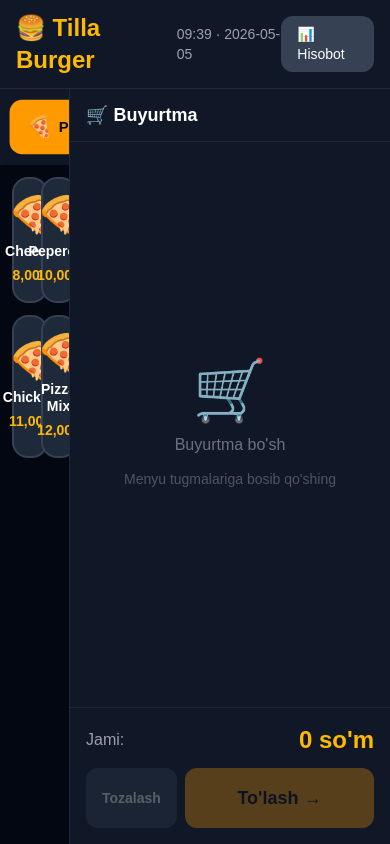
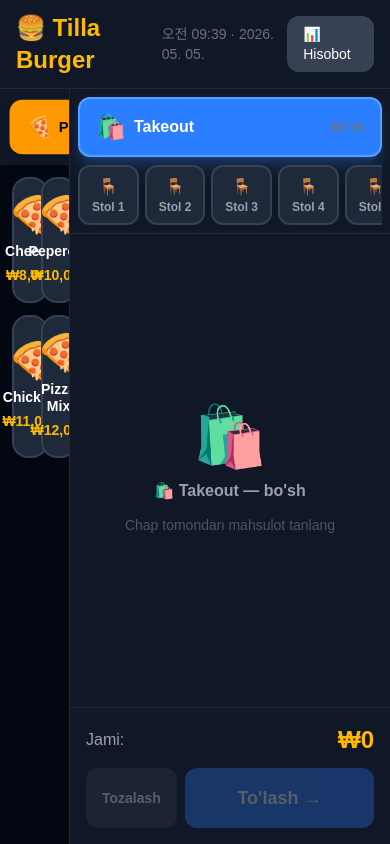
Before and after one commit to abbosaliboev/tilla-burger-pos, a Next.js app: page / in a window 390 px wide. Built offline with nearby package versions, Linux system fonts and the light colour scheme.

Commit message:
POS tizimi

```diff
--- a/app/page.tsx
+++ b/app/page.tsx
@@ -1,14 +1,34 @@
 'use client';
 
-import { useState, useEffect } from 'react';
+import { useState, useEffect, useCallback } from 'react';
 import { categories, menuItems } from '@/lib/menu';
-import { CartItem, MenuItem, Order, PaymentMethod } from '@/lib/types';
+import { CartItem, MenuItem, Order, PaymentMethod, TableSession } from '@/lib/types';
 import { saveOrder, formatPrice } from '@/lib/storage';
 import Link from 'next/link';
 
+const TABLE_COUNT = 5;
+
+function initTables(): TableSession[] {
+  const tables: TableSession[] = Array.from({ length: TABLE_COUNT }, (_, i) => ({
+    id: `table-${i + 1}`,
+    name: `Stol ${i + 1}`,
+    type: 'dine-in',
+    cart: [],
+  }));
+  tables.push({ id: 'takeout', name: '🛍️ Takeout', type: 'takeout', cart: [] });
+  return tables;
+}
+
+const methodLabel: Record<PaymentMethod, string> = {
+  cash: '💵 Naqd pul',
+  card: '💳 Karta',
+  transfer: '📲 Transfer',
+};
+
 export default function POSPage() {
   const [activeCategory, setActiveCategory] = useState('pizza');
-  const [cart, setCart] = useState<CartItem[]>([]);
+  const [tables, setTables] = useState<TableSession[]>(initTables);
+  const [activeTableId, setActiveTableId] = useState('takeout');
   const [showPayment, setShowPayment] = useState(false);
   const [showReceipt, setShowReceipt] = useState(false);
   const [lastOrder, setLastOrder] = useState<Order | null>(null);
@@ -18,9 +38,9 @@
     const tick = () => {
       const now = new Date();
       setCurrentTime(
-        now.toLocaleTimeString('uz-UZ', { hour: '2-digit', minute: '2-digit' }) +
+        now.toLocaleTimeString('ko-KR', { hour: '2-digit', minute: '2-digit' }) +
           ' · ' +
-          now.toLocaleDateString('uz-UZ', { day: '2-digit', month: '2-digit', year: 'numeric' })
+          now.toLocaleDateString('ko-KR', { day: '2-digit', month: '2-digit', year: 'numeric' })
       );
     };
     tick();
@@ -28,37 +48,72 @@
     return () => clearInterval(interval);
   }, []);
 
+  const activeTable = tables.find((t) => t.id === activeTableId)!;
+  const cart = activeTable.cart;
   const filteredItems = menuItems.filter((item) => item.category === activeCategory);
+  const total = cart.reduce((sum, c) => sum + c.item.price * c.quantity, 0);
+  const cartCount = cart.reduce((sum, c) => sum + c.quantity, 0);
+
+  const updateTableCart = useCallback(
+    (tableId: string, updater: (cart: CartItem[]) => CartItem[]) => {
+      setTables((prev) =>
+        prev.map((t) =>
+          t.id === tableId
+            ? {
+                ...t,
+                cart: updater(t.cart),
+                openedAt: t.cart.length === 0 && updater(t.cart).length > 0
+                  ? new Date().toISOString()
+                  : t.openedAt,
+              }
+            : t
+        )
+      );
+    },
+    []
+  );
 
   const addToCart = (item: MenuItem) => {
-    setCart((prev) => {
+    updateTableCart(activeTableId, (prev) => {
       const existing = prev.find((c) => c.item.id === item.id);
       if (existing) {
         return prev.map((c) => (c.item.id === item.id ? { ...c, quantity: c.quantity + 1 } : c));
       }
       return [...prev, { item, quantity: 1 }];
     });
+    // Set openedAt on first item
+    setTables((prev) =>
+      prev.map((t) =>
+        t.id === activeTableId && t.cart.length === 0 && !t.openedAt
+          ? { ...t, openedAt: new Date().toISOString() }
+          : t
+      )
+    );
   };
 
   const changeQty = (itemId: string, delta: number) => {
-    setCart((prev) =>
+    updateTableCart(activeTableId, (prev) =>
       prev
         .map((c) => (c.item.id === itemId ? { ...c, quantity: c.quantity + delta } : c))
         .filter((c) => c.quantity > 0)
     );
   };
 
-  const removeFromCart = (itemId: string) => {
-    setCart((prev) => prev.filter((c) => c.item.id !== itemId));
+  const clearTable = (tableId: string) => {
+    setTables((prev) =>
+      prev.map((t) =>
+        t.id === tableId ? { ...t, cart: [], openedAt: undefined } : t
+      )
+    );
   };
-
-  const total = cart.reduce((sum, c) => sum + c.item.price * c.quantity, 0);
-  const cartCount = cart.reduce((sum, c) => sum + c.quantity, 0);
 
   const confirmPayment = (method: PaymentMethod) => {
     const now = new Date();
     const order: Order = {
       id: Date.now().toString(),
+      tableId: activeTable.id,
+      tableName: activeTable.name,
+      orderType: activeTable.type,
       items: cart,
       subtotal: total,
       total,
@@ -68,16 +123,16 @@
     };
     saveOrder(order);
     setLastOrder(order);
-    setCart([]);
+    clearTable(activeTableId);
     setShowPayment(false);
     setShowReceipt(true);
   };
 
-  const methodLabel: Record<PaymentMethod, string> = {
-    cash: '💵 Naqd pul',
-    card: '💳 Karta',
-    transfer: '📲 Hisob (Transfer)',
-  };
+  const tableTotal = (t: TableSession) =>
+    t.cart.reduce((s, c) => s + c.item.price * c.quantity, 0);
+
+  const tableItemCount = (t: TableSession) =>
+    t.cart.reduce((s, c) => s + c.quantity, 0);
 
   return (
     <div className="flex flex-col h-screen bg-gray-950 text-white overflow-hidden">
@@ -85,7 +140,7 @@
       <header className="flex items-center justify-between px-4 py-3 bg-gray-900 border-b border-gray-800 shrink-0">
         <div className="flex items-center gap-3">
           <span className="text-2xl font-bold text-amber-400">🍔 Tilla Burger</span>
-          <span className="text-gray-400 text-sm">{currentTime}</span>
+          <span className="text-gray-500 text-sm">{currentTime}</span>
         </div>
         <Link
           href="/reports"
@@ -143,7 +198,7 @@
                       {item.name}
                     </span>
                     <span className="text-amber-400 font-bold text-sm">
-                      {item.price.toLocaleString('uz-UZ')}
+                      {formatPrice(item.price)}
                     </span>
                   </button>
                 );
@@ -152,25 +207,83 @@
           </div>
         </div>
 
-        {/* RIGHT: Cart */}
+        {/* RIGHT: Tables + Cart */}
         <div className="flex flex-col w-80 lg:w-96 bg-gray-900 shrink-0">
-          <div className="px-4 py-3 border-b border-gray-800 shrink-0">
-            <h2 className="font-bold text-lg">
-              🛒 Buyurtma{' '}
-              {cartCount > 0 && (
-                <span className="text-amber-400">({cartCount} ta)</span>
+          {/* Tab header */}
+          <div className="shrink-0 border-b border-gray-800 p-2 space-y-2">
+
+            {/* Takeout — katta, birinchi */}
+            {(() => {
+              const t = tables.find((x) => x.id === 'takeout')!;
+              const isActive = activeTableId === 'takeout';
+              const hasItems = t.cart.length > 0;
+              return (
+                <button
+                  onClick={() => setActiveTableId('takeout')}
+                  className={`w-full flex items-center justify-between px-4 py-3 rounded-xl border-2 font-bold transition-all ${
+                    isActive
+                      ? 'bg-blue-500 border-blue-400 text-white shadow-lg shadow-blue-500/30'
+                      : hasItems
+                      ? 'bg-blue-500/15 border-blue-500 text-blue-300'
+                      : 'bg-gray-800 border-gray-700 text-gray-300 hover:bg-gray-700 hover:border-blue-500/50'
+                  }`}
+                >
+                  <div className="flex items-center gap-2">
+                    <span className="text-2xl">🛍️</span>
+                    <span className="text-base">Takeout</span>
+                  </div>
+                  {hasItems ? (
+                    <span className={`text-sm font-bold ${isActive ? 'text-white' : 'text-blue-300'}`}>
+                      {tableItemCount(t)} ta · {formatPrice(tableTotal(t))}
+                    </span>
+                  ) : (
+                    <span className="text-xs text-gray-500">Bo&apos;sh</span>
                   )}
-            </h2>
+                </button>
+              );
+            })()}
+
+            {/* Dine-in stollar — kichik qator */}
+            <div className="flex gap-1.5 overflow-x-auto">
+              {tables
+                .filter((t) => t.type === 'dine-in')
+                .map((t) => {
+                  const hasItems = t.cart.length > 0;
+                  const isActive = t.id === activeTableId;
+                  return (
+                    <button
+                      key={t.id}
+                      onClick={() => setActiveTableId(t.id)}
+                      className={`relative flex flex-col items-center justify-center px-3 py-2 rounded-xl transition-all shrink-0 min-w-[58px] border-2 ${
+                        isActive
+                          ? 'bg-amber-500 border-amber-400 text-gray-950'
+                          : hasItems
+                          ? 'bg-green-500/15 border-green-500 text-green-400'
+                          : 'bg-gray-800 border-gray-700 text-gray-400 hover:bg-gray-700'
+                      }`}
+                    >
+                      <span className="text-base">🪑</span>
+                      <span className="text-xs font-bold whitespace-nowrap">{t.name}</span>
+                      {hasItems && !isActive && (
+                        <span className="text-[10px] font-bold text-green-300">
+                          {tableItemCount(t)} ta
+                        </span>
+                      )}
+                    </button>
+                  );
+                })}
+            </div>
+
           </div>
 
           {/* Cart items */}
           <div className="flex-1 overflow-y-auto">
             {cart.length === 0 ? (
               <div className="flex flex-col items-center justify-center h-full text-gray-500 gap-3">
-                <span className="text-6xl">🛒</span>
-                <span className="text-base">Buyurtma bo&apos;sh</span>
+                <span className="text-6xl">{activeTable.type === 'takeout' ? '🛍️' : '🪑'}</span>
+                <span className="text-base font-semibold text-gray-400">{activeTable.name} — bo&apos;sh</span>
                 <span className="text-sm text-center px-6 text-gray-600">
-                  Menyu tugmalariga bosib qo&apos;shing
+                  Chap tomondan mahsulot tanlang
                 </span>
               </div>
             ) : (
@@ -183,9 +296,9 @@
                     <div className="flex-1 min-w-0">
                       <div className="font-medium text-sm truncate">{cartItem.item.name}</div>
                       <div className="text-amber-400 text-xs mt-0.5">
-                        {cartItem.item.price.toLocaleString('uz-UZ')} × {cartItem.quantity} ={' '}
+                        {formatPrice(cartItem.item.price)} × {cartItem.quantity} ={' '}
                         <span className="font-bold">
-                          {(cartItem.item.price * cartItem.quantity).toLocaleString('uz-UZ')}
+                          {formatPrice(cartItem.item.price * cartItem.quantity)}
                         </span>
                       </div>
                     </div>
@@ -205,7 +318,7 @@
                       </button>
                     </div>
                     <button
-                      onClick={() => removeFromCart(cartItem.item.id)}
+                      onClick={() => changeQty(cartItem.item.id, -cartItem.quantity)}
                       className="w-8 h-8 rounded-lg bg-gray-700 hover:bg-red-600 flex items-center justify-center text-gray-400 hover:text-white transition-colors shrink-0 text-sm"
                     >
                       ✕
@@ -224,7 +337,7 @@
             </div>
             <div className="flex gap-2">
               <button
-                onClick={() => setCart([])}
+                onClick={() => clearTable(activeTableId)}
                 disabled={cart.length === 0}
                 className="px-4 py-4 rounded-xl bg-gray-700 hover:bg-gray-600 disabled:opacity-30 disabled:cursor-not-allowed font-semibold transition-colors text-sm"
               >
@@ -233,7 +346,11 @@
               <button
                 onClick={() => setShowPayment(true)}
                 disabled={cart.length === 0}
-                className="flex-1 py-4 rounded-xl bg-amber-500 hover:bg-amber-400 disabled:opacity-30 disabled:cursor-not-allowed font-bold text-gray-950 text-lg transition-colors"
+                className={`flex-1 py-4 rounded-xl font-bold text-lg transition-colors disabled:opacity-30 disabled:cursor-not-allowed ${
+                  activeTable.type === 'takeout'
+                    ? 'bg-blue-500 hover:bg-blue-400 text-white'
+                    : 'bg-amber-500 hover:bg-amber-400 text-gray-950'
+                }`}
               >
                 To&apos;lash →
               </button>
@@ -242,17 +359,44 @@
         </div>
       </div>
 
+      {/* Occupied tables overview bar */}
+      {tables.some((t) => t.cart.length > 0) && (
+        <div className="shrink-0 bg-gray-900 border-t border-gray-800 px-4 py-2 flex gap-3 overflow-x-auto">
+          <span className="text-gray-500 text-xs shrink-0 self-center">Faol:</span>
+          {tables
+            .filter((t) => t.cart.length > 0)
+            .map((t) => (
+              <button
+                key={t.id}
+                onClick={() => setActiveTableId(t.id)}
+                className={`flex items-center gap-2 px-3 py-1.5 rounded-lg text-xs font-medium shrink-0 transition-colors ${
+                  t.id === activeTableId
+                    ? 'bg-amber-500 text-gray-950'
+                    : t.type === 'takeout'
+                    ? 'bg-blue-500/20 text-blue-400 border border-blue-500/40'
+                    : 'bg-green-500/20 text-green-400 border border-green-500/40'
+                }`}
+              >
+                <span>{t.name}</span>
+                <span className="font-bold">{formatPrice(tableTotal(t))}</span>
+              </button>
+            ))}
+        </div>
+      )}
+
       {/* Payment Modal */}
       {showPayment && (
         <div className="fixed inset-0 bg-black/80 backdrop-blur-sm flex items-center justify-center z-50 p-4">
           <div className="bg-gray-900 rounded-3xl p-6 w-full max-w-sm border border-gray-700 shadow-2xl">
-            <h3 className="text-xl font-bold mb-1 text-center">To&apos;lov usulini tanlang</h3>
+            <div className="text-center mb-1">
+              <p className="text-gray-400 text-sm">{activeTable.name}</p>
+              <h3 className="text-xl font-bold">To&apos;lov usulini tanlang</h3>
+            </div>
             <div className="text-center text-amber-400 text-3xl font-bold mb-6">
               {formatPrice(total)}
             </div>
             <div className="flex flex-col gap-3 mb-5">
-              {(Object.entries(methodLabel) as [PaymentMethod, string][]).map(
-                ([method, label]) => (
+              {(Object.entries(methodLabel) as [PaymentMethod, string][]).map(([method, label]) => (
                 <button
                   key={method}
                   onClick={() => confirmPayment(method)}
@@ -260,8 +404,7 @@
                 >
                   {label}
                 </button>
-                )
-              )}
+              ))}
             </div>
             <button
               onClick={() => setShowPayment(false)}
@@ -279,9 +422,9 @@
           <div className="bg-gray-900 rounded-3xl p-6 w-full max-w-sm border border-gray-700 shadow-2xl">
             <div className="text-center mb-5">
               <div className="text-5xl mb-2">✅</div>
-              <h3 className="text-xl font-bold text-green-400">Buyurtma qabul qilindi!</h3>
+              <h3 className="text-xl font-bold text-green-400">To&apos;lov qabul qilindi!</h3>
               <p className="text-gray-400 text-sm mt-1">
-                {methodLabel[lastOrder.paymentMethod]}
+                {lastOrder.tableName} · {methodLabel[lastOrder.paymentMethod]}
               </p>
             </div>
             <div className="bg-gray-800 rounded-2xl p-4 mb-4 space-y-2 max-h-48 overflow-y-auto">
@@ -291,7 +434,7 @@
                     {ci.item.name} × {ci.quantity}
                   </span>
                   <span className="text-amber-400 font-medium">
-                    {(ci.item.price * ci.quantity).toLocaleString('uz-UZ')}
+                    {formatPrice(ci.item.price * ci.quantity)}
                   </span>
                 </div>
               ))}
@@ -304,7 +447,7 @@
               onClick={() => setShowReceipt(false)}
               className="w-full py-4 rounded-xl bg-amber-500 hover:bg-amber-400 text-gray-950 font-bold text-lg transition-colors"
             >
-              Yangi buyurtma
+              OK
             </button>
           </div>
         </div>
--- a/app/reports/page.tsx
+++ b/app/reports/page.tsx
@@ -8,7 +8,7 @@
 const methodLabel: Record<PaymentMethod, string> = {
   cash: '💵 Naqd',
   card: '💳 Karta',
-  transfer: '📲 Hisob',
+  transfer: '📲 Transfer',
 };
 
 const methodColor: Record<PaymentMethod, string> = {
@@ -24,12 +24,18 @@
 
   useEffect(() => {
     const all = getOrders();
-    const dates = [...new Set(all.map((o) => o.date))].sort((a, b) => b.localeCompare(a));
+    const today = new Date().toISOString().split('T')[0];
+    const dateSet = new Set(all.map((o) => o.date));
+    dateSet.add(today); // bugun har doim ko'rinsin
+    const dates = [...dateSet].sort((a, b) => b.localeCompare(a));
     setAllDates(dates);
     setOrders(all.filter((o) => o.date === selectedDate));
   }, [selectedDate]);
 
   const total = orders.reduce((s, o) => s + o.total, 0);
+  const dineInTotal = orders.filter((o) => o.orderType === 'dine-in').reduce((s, o) => s + o.total, 0);
+  const takeoutTotal = orders.filter((o) => o.orderType === 'takeout').reduce((s, o) => s + o.total, 0);
+
   const byMethod = orders.reduce(
     (acc, o) => {
       acc[o.paymentMethod] = (acc[o.paymentMethod] || 0) + o.total;
@@ -51,7 +57,11 @@
   };
 
   const formatDate = (d: string) =>
-    new Date(d).toLocaleDateString('uz-UZ', { day: '2-digit', month: '2-digit', year: 'numeric' });
+    new Date(d + 'T00:00:00').toLocaleDateString('ko-KR', {
+      day: '2-digit', month: '2-digit', year: 'numeric',
+    });
+
+  const isToday = (d: string) => d === new Date().toISOString().split('T')[0];
 
   return (
     <div className="flex flex-col min-h-screen bg-gray-950 text-white">
@@ -64,7 +74,13 @@
           >
             ← Kassa
           </Link>
+          <div>
             <span className="font-bold text-lg">📊 Kunlik Hisobot</span>
+            <p className="text-xs text-gray-500 mt-0.5">
+              {isToday(selectedDate) ? '📅 Bugun' : formatDate(selectedDate)}
+              {orders.length > 0 && <span className="ml-2 text-amber-400 font-bold">{formatPrice(total)}</span>}
+            </p>
+          </div>
         </div>
       </header>
 
@@ -87,7 +103,7 @@
                         : 'bg-gray-800 hover:bg-gray-700 text-gray-300'
                     }`}
                   >
-                    {d === new Date().toISOString().split('T')[0] ? '📅 Bugun' : formatDate(d)}
+                    {isToday(d) ? '📅 Bugun' : formatDate(d)}
                   </button>
                 ))
               )}
@@ -106,7 +122,7 @@
             <div className="max-w-4xl mx-auto space-y-4">
               {/* Summary cards */}
               <div className="grid grid-cols-2 sm:grid-cols-4 gap-3">
-                <div className="bg-gray-900 rounded-2xl p-4 border border-gray-800">
+                <div className="bg-gray-900 rounded-2xl p-4 border border-gray-800 col-span-2 sm:col-span-1">
                   <p className="text-gray-400 text-xs mb-1">Jami tushum</p>
                   <p className="text-amber-400 font-bold text-xl">{formatPrice(total)}</p>
                 </div>
@@ -115,14 +131,14 @@
                   <p className="text-white font-bold text-xl">{orders.length} ta</p>
                 </div>
                 <div className="bg-gray-900 rounded-2xl p-4 border border-gray-800">
-                  <p className="text-gray-400 text-xs mb-1">O&apos;rtacha check</p>
-                  <p className="text-green-400 font-bold text-xl">
-                    {formatPrice(Math.round(total / orders.length))}
-                  </p>
+                  <p className="text-gray-400 text-xs mb-1">🪑 Dine-in</p>
+                  <p className="text-green-400 font-bold text-base">{formatPrice(dineInTotal)}</p>
+                  <p className="text-gray-500 text-xs">{orders.filter((o) => o.orderType === 'dine-in').length} ta</p>
                 </div>
                 <div className="bg-gray-900 rounded-2xl p-4 border border-gray-800">
-                  <p className="text-gray-400 text-xs mb-1">Sana</p>
-                  <p className="text-blue-400 font-bold text-base">{formatDate(selectedDate)}</p>
+                  <p className="text-gray-400 text-xs mb-1">🛍️ Takeout</p>
+                  <p className="text-blue-400 font-bold text-base">{formatPrice(takeoutTotal)}</p>
+                  <p className="text-gray-500 text-xs">{orders.filter((o) => o.orderType === 'takeout').length} ta</p>
                 </div>
               </div>
 
@@ -133,11 +149,11 @@
                   {(['cash', 'card', 'transfer'] as PaymentMethod[]).map((m) => (
                     <div key={m} className="bg-gray-800 rounded-xl p-3 text-center">
                       <p className="text-gray-400 text-xs mb-1">{methodLabel[m]}</p>
-                      <p className={`font-bold text-lg ${methodColor[m]}`}>
-                        {byMethod[m] ? byMethod[m].toLocaleString('uz-UZ') : '0'}
+                      <p className={`font-bold text-base ${methodColor[m]}`}>
+                        {byMethod[m] ? formatPrice(byMethod[m]) : '₩0'}
                       </p>
                       <p className="text-gray-500 text-xs">
-                        {orders.filter((o) => o.paymentMethod === m).length} ta buyurtma
+                        {orders.filter((o) => o.paymentMethod === m).length} ta
                       </p>
                     </div>
                   ))}
@@ -150,11 +166,14 @@
                   <h3 className="font-bold mb-3 text-gray-300">Ko&apos;p sotilgan taomlar</h3>
                   <div className="space-y-2">
                     {topItems().map((item, i) => (
-                      <div key={item.name} className="flex items-center gap-3 py-2 border-b border-gray-800 last:border-0">
-                        <span className="text-gray-500 text-sm w-5 text-center">{i + 1}</span>
+                      <div
+                        key={item.name}
+                        className="flex items-center gap-3 py-2 border-b border-gray-800 last:border-0"
+                      >
+                        <span className="text-gray-500 text-sm w-5 text-center font-bold">{i + 1}</span>
                         <span className="flex-1 font-medium">{item.name}</span>
                         <span className="text-amber-400 font-bold text-sm">{item.qty} ta</span>
-                        <span className="text-gray-400 text-sm">{item.revenue.toLocaleString('uz-UZ')}</span>
+                        <span className="text-gray-400 text-sm">{formatPrice(item.revenue)}</span>
                       </div>
                     ))}
                   </div>
@@ -170,12 +189,23 @@
                   {[...orders].reverse().map((order) => (
                     <div key={order.id} className="bg-gray-800 rounded-xl p-3">
                       <div className="flex items-center justify-between mb-2">
+                        <div className="flex items-center gap-2">
                           <span className="text-gray-400 text-xs">
-                          {new Date(order.timestamp).toLocaleTimeString('uz-UZ', {
+                            {new Date(order.timestamp).toLocaleTimeString('ko-KR', {
                               hour: '2-digit',
                               minute: '2-digit',
                             })}
                           </span>
+                          <span
+                            className={`text-xs px-2 py-0.5 rounded-full font-medium ${
+                              order.orderType === 'takeout'
+                                ? 'bg-blue-500/20 text-blue-400'
+                                : 'bg-green-500/20 text-green-400'
+                            }`}
+                          >
+                            {order.tableName}
+                          </span>
+                        </div>
                         <div className="flex items-center gap-2">
                           <span className={`text-xs font-medium ${methodColor[order.paymentMethod]}`}>
                             {methodLabel[order.paymentMethod]}
--- a/lib/storage.ts
+++ b/lib/storage.ts
@@ -29,5 +29,5 @@
 }
 
 export function formatPrice(amount: number): string {
-  return amount.toLocaleString('uz-UZ') + " so'm";
+  return '₩' + amount.toLocaleString('ko-KR');
 }
--- a/lib/types.ts
+++ b/lib/types.ts
@@ -18,8 +18,21 @@
 
 export type PaymentMethod = 'cash' | 'card' | 'transfer';
 
+export type OrderType = 'dine-in' | 'takeout';
+
+export interface TableSession {
+  id: string;        // 'table-1' ... 'table-5' | 'takeout'
+  name: string;      // 'Stol 1' ... | 'Takeout'
+  type: OrderType;
+  cart: CartItem[];
+  openedAt?: string;
+}
+
 export interface Order {
   id: string;
+  tableId: string;
+  tableName: string;
+  orderType: OrderType;
   items: CartItem[];
   subtotal: number;
   total: number;
```
Lines whose indentation alone changed are shown as unchanged.
